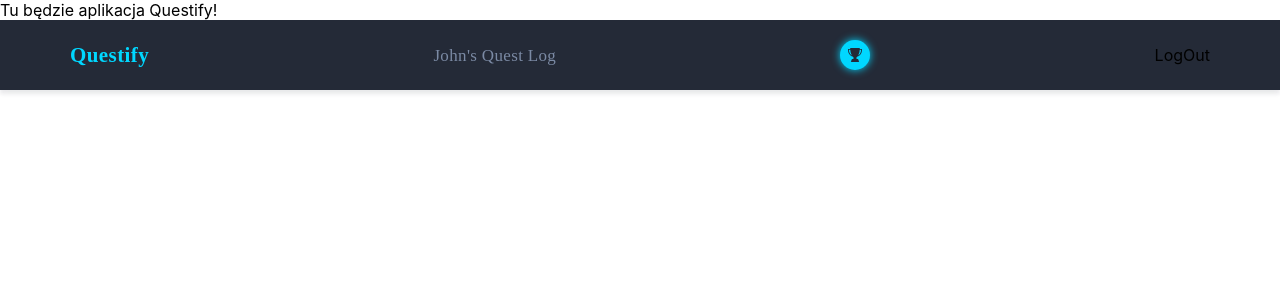
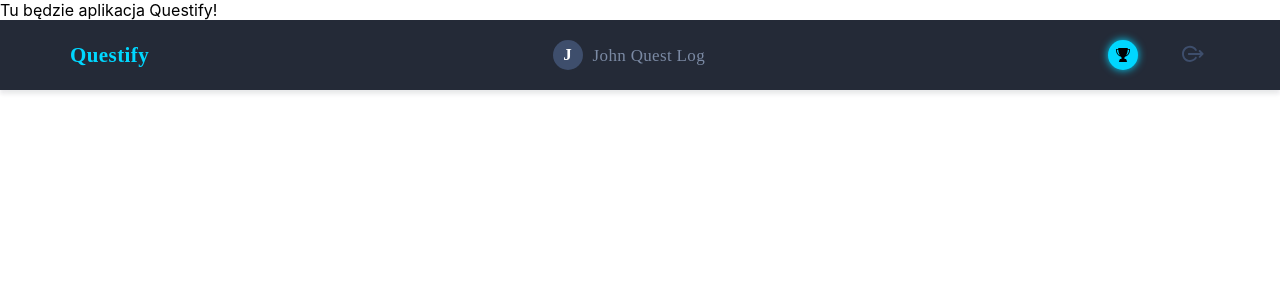
Before and after one commit to marcinmierzejewski/goit-final-project-questify, a React (Create React App) app: page / in a window 1280 px wide. Shown: the top 300 px of the page. Built offline with nearby package versions, Linux system fonts and the light colour scheme; a web font is replaced by a local one.

Commit message:
add styled for log out button

```diff
--- a/src/components/AppBar/AppBar.styled.js
+++ b/src/components/AppBar/AppBar.styled.js
@@ -7,7 +7,8 @@ export const Header = styled.header`
   background: #242A37;
   box-shadow: 0px 4px 4px rgba(36, 42, 55, 0.1);
   position: relative;
-  z-index: -1;
+  z-index: 0;
+  padding: 0 50px;
 `
 
 export const Container = styled.div`
--- a/src/components/UserMenu/UserMenu.jsx
+++ b/src/components/UserMenu/UserMenu.jsx
@@ -1,13 +1,19 @@
-import trophy from './images/trophy.svg';
-import {TrophyCircle} from './UserMenu.styled'
+import { TrophyCircle, UserMenuWrapper, LogOutBtn } from "./UserMenu.styled";
+import logout from "./images/logout.svg"
+
+const isActive = true // add logic from backend
 
 export const UserMenu = () => {
   return (
-    <>
+    <UserMenuWrapper>
       <TrophyCircle>
-        <img src={trophy} alt="trophy" width='14'></img>
+        <svg width="14" height="14">
+          <path d="M13.5898 1.01044H11.7933C11.7998 0.811453 11.8034 0.611287 11.8034 0.410159C11.8034 0.18361 11.6197 0 11.3933 0H2.60684C2.38029 0 2.19669 0.18361 2.19669 0.410159C2.19669 0.611287 2.20021 0.811453 2.20673 1.01044H0.410156C0.183609 1.01044 0 1.19406 0 1.4206C0 3.25842 0.480331 4.9923 1.35245 6.303C2.21452 7.59874 3.36285 8.34194 4.60326 8.41425C4.88449 8.72027 5.18185 8.96978 5.4915 9.16012V10.9831H4.80342C3.97157 10.9831 3.29492 11.6598 3.29492 12.4916V13.1797H3.26576C3.03922 13.1797 2.85561 13.3634 2.85561 13.5898C2.85561 13.8164 3.03922 14 3.26576 14H10.7342C10.9608 14 11.1444 13.8164 11.1444 13.5898C11.1444 13.3634 10.9608 13.1797 10.7342 13.1797H10.7051V12.4916C10.7051 11.6598 10.0283 10.9831 9.19658 10.9831H8.5085V9.16012C8.81815 8.96978 9.1154 8.72027 9.39664 8.41425C10.6371 8.34194 11.7854 7.59874 12.6476 6.303C13.5197 4.9923 14 3.25842 14 1.4206C14 1.19406 13.8163 1.01044 13.5898 1.01044ZM2.0354 5.84862C1.31602 4.76746 0.893372 3.35359 0.828964 1.83076H2.25255C2.40048 3.70276 2.8399 5.43301 3.5267 6.80662C3.63608 7.02537 3.75047 7.23194 3.86914 7.42666C3.18694 7.16903 2.55557 6.63048 2.0354 5.84862ZM11.9646 5.84862C11.4444 6.63048 10.8131 7.16903 10.1309 7.42666C10.2496 7.23194 10.3639 7.02537 10.4733 6.80662C11.1601 5.43301 11.5994 3.70276 11.7475 1.83076H13.171C13.1066 3.35359 12.684 4.76746 11.9646 5.84862Z" />
+        </svg>
       </TrophyCircle>
-      <p>LogOut</p>
-    </>
+      <LogOutBtn>
+        <img src={logout} alt="Log Out" width='21.58'></img>
+      </LogOutBtn>
+    </UserMenuWrapper>
   );
 };
--- a/src/components/UserMenu/UserMenu.styled.js
+++ b/src/components/UserMenu/UserMenu.styled.js
@@ -1,14 +1,26 @@
-import styled from 'styled-components';
+import styled from "styled-components";
 
-export const TrophyCircle = styled.div`
-  background: #00D7FF;
+export const UserMenuWrapper = styled.div`
+  display: flex;
+  align-items: center;
+  justify-content: space-around;
+`;
+
+export const TrophyCircle = styled.p`
+  background: #00d7ff;
   height: 30px;
   width: 30px;
   border-radius: 50%;
   display: flex;
   align-items: center;
   justify-content: center;
+  margin-right: 38px;
   position: relative;
+  fill: "#242A37";
+
+  &:hover > svg {
+    fill: white;
+  }
 
   &::after {
     content: "";
@@ -19,10 +31,13 @@ export const TrophyCircle = styled.div`
     width: 30px;
     height: 30px;
     border-radius: 50%;
-      background: #00D7FF;
+    background: #00d7ff;
     filter: blur(4px);
     z-index: -1;
-
-
   }
-`
+`;
+export const LogOutBtn = styled.button`
+  background: transparent;
+  border: none;
+  cursor: pointer;
+`;
--- a/src/components/UserName/UserName.jsx
+++ b/src/components/UserName/UserName.jsx
@@ -1,9 +1,13 @@
-import { UserDiv } from "./UserName.styled";
+import { UserDiv, UserInitial } from "./UserName.styled";
 
 export const UserName = () => {
+
+  const user = {name: "John"} // user from authorization
+
   return (
     <UserDiv>
-      <p>John's Quest Log</p>
+      <UserInitial>{user.name[0]}</UserInitial>
+      <p>{user.name} Quest Log</p>
     </UserDiv>
   );
 };
--- a/src/components/UserName/UserName.styled.js
+++ b/src/components/UserName/UserName.styled.js
@@ -9,9 +9,20 @@ export const UserDiv = styled.div`
   font-weight: 400;
   font-size: 17px;
   line-height: 17px;
-  /* identical to box height */
-
   letter-spacing: 0.02em;
-
   color: #7B8AA4;
 `
+export const UserInitial = styled.p`
+  display: flex;
+  justify-content: center;
+  align-items: center;
+  border-radius: 50%;
+  width: 30px;
+  height: 30px;
+  background: #3E4E6C;
+  font-weight: 900;
+  font-size: 17px;
+  line-height: 16px;
+  margin-right: 10px;
+  color: #FFFFFF;
+`
```
Also changed, not shown: src/components/UserMenu/images/logout.svg (added). Lines whose indentation alone changed are shown as unchanged.
